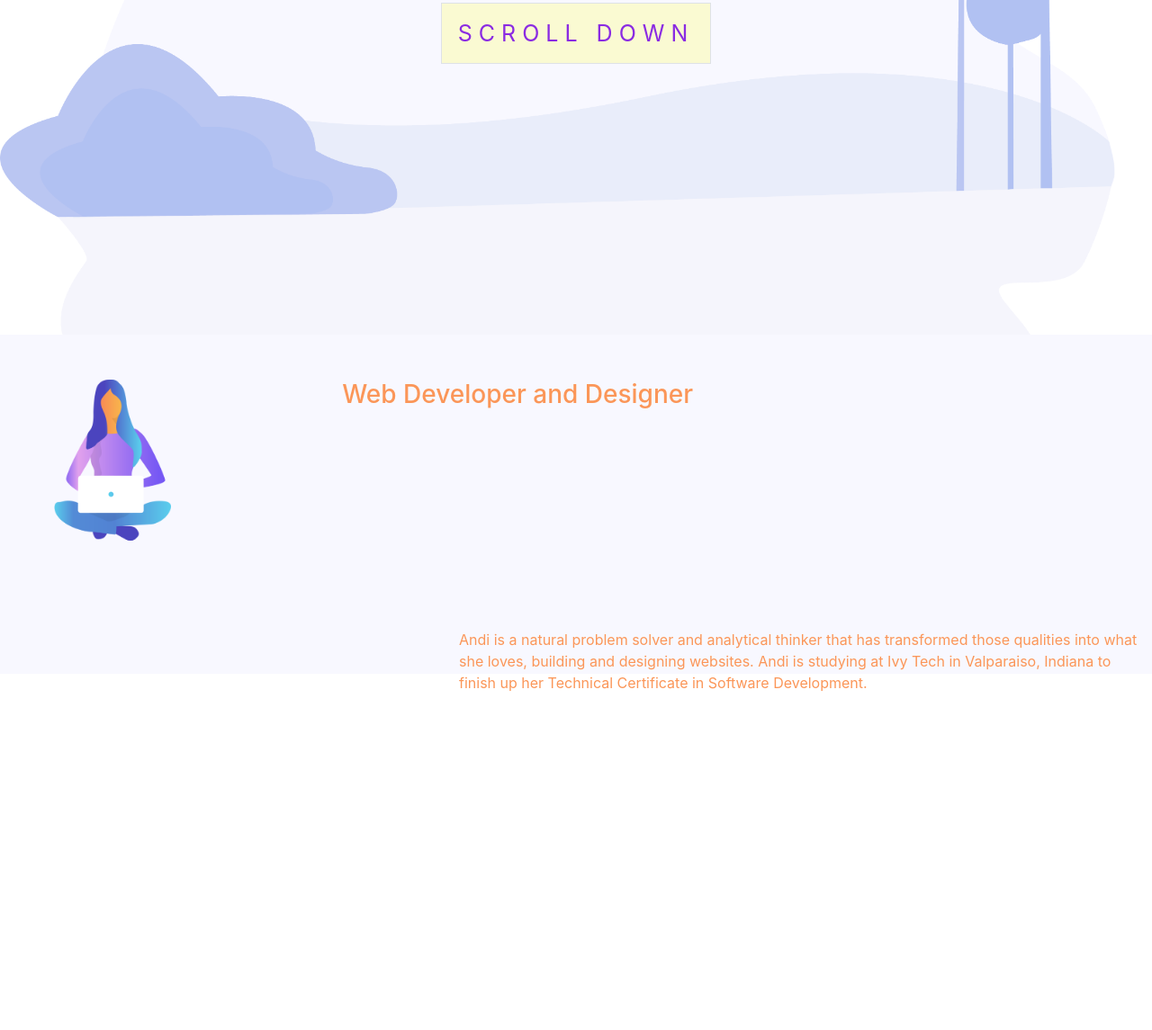
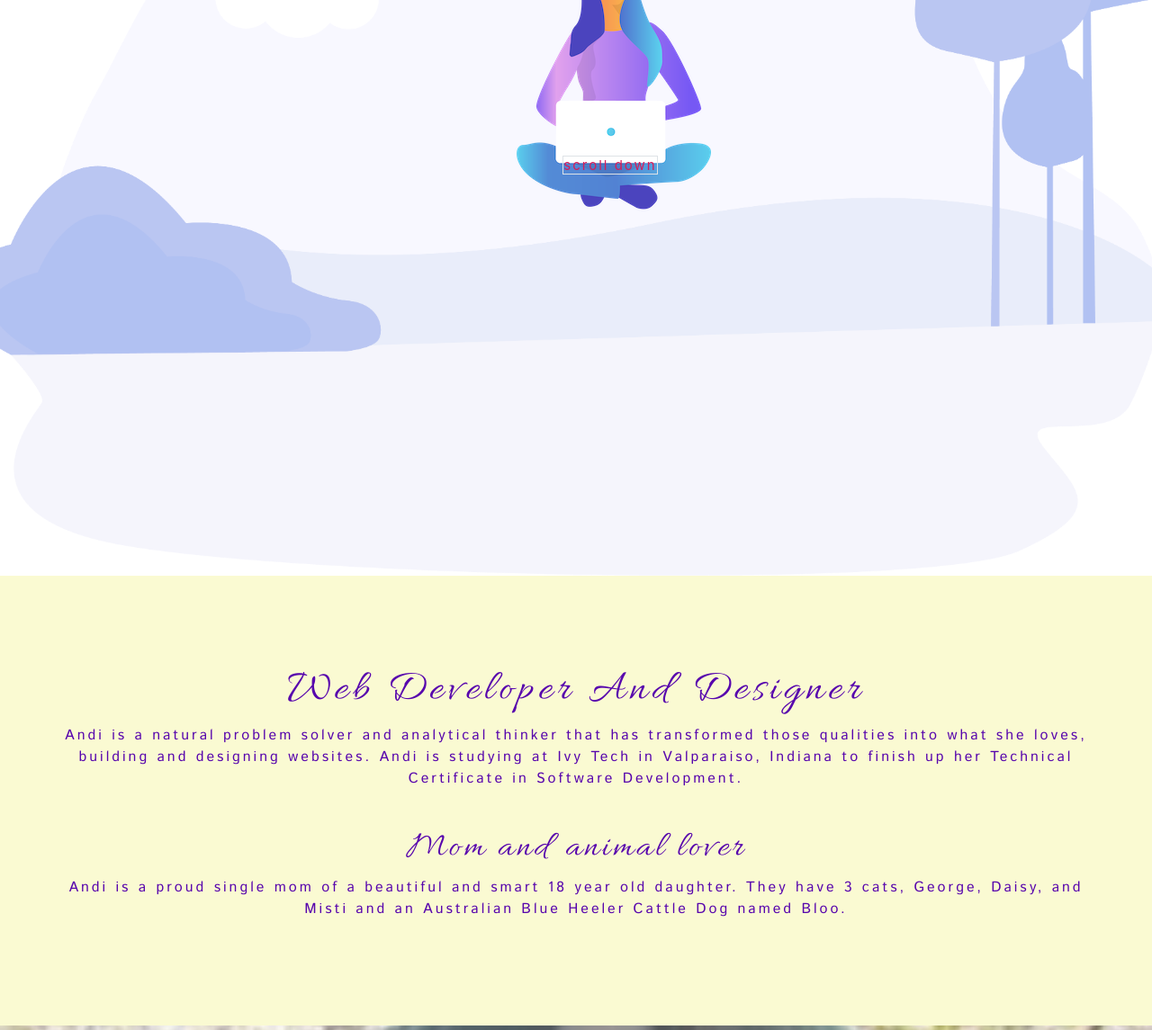
Before and after one commit to almonty67/am_profile, a plain HTML site: page about.html in a window 1280 px wide. Shown: the part 381-1526 px from the top of the page at 90% size. Before the commit the page ends 1352 px from the top, so only its background shows below. Drawn offline with nearby package versions, Linux system fonts and the light colour scheme.

Commit message:
removed, added images

```diff
--- a/about.html
+++ b/about.html
@@ -45,16 +45,29 @@
 
         <!-- About -->
         <div class="bg-img-1" id="about">
+            <div class="bg-img-4" style="background-color: transparent;"></div>
             <div class="caption-1 text-center">
-                <span class="border">SCROLL DOWN</span>
+                <span class="border">scroll down</span>
             </div>
         </div>
-        <div class="bg-img-2" style="">
-                <img src="img/woman-sitting.png"  width="180" alt="">
-            <h3 class="about-page float-right">Web Developer and Designer</h3>
-            <p class="about-para-1 float-right">Andi is a natural problem solver and analytical thinker that has transformed those qualities into what she loves, building and designing websites.
+
+       <div style="background-color: #FAFAD2; height:500px; padding:100px 50px; text-align:center;">
+            <h3 class="about-page text-center">Web Developer and Designer</h3>
+            <p class="about-para text-center">Andi is a natural problem solver and analytical thinker that has transformed those qualities into what she loves, building and designing websites.
              Andi is studying at Ivy Tech in Valparaiso, Indiana to finish up her Technical Certificate in Software Development.</p>
+           <h3 class="about-page-1 text-center">Mom and animal lover</h3>
+           <p class="about-para">Andi is a proud single mom of a beautiful and smart 18 year old daughter.  They have 3 cats, George, Daisy, and Misti and an Australian Blue Heeler Cattle Dog named Bloo.</p>
         </div>
+
+        <div class="bg-img-2" style="background-color: #000">
+            <div class="bg-img-3"></div>
+        </div>
+
+
+
+
+
+
 
 
 
--- a/css/custom.css
+++ b/css/custom.css
@@ -2,7 +2,9 @@
 /* camaro color #444D53*/
 /*font-family: 'Allura', cursive;*/
 /*font-family: 'Istok Web', sans-serif;*/
-
+/** {*/
+/*    border: 1px solid red;*/
+/*}*/
 body {
     background:  #fff;
 }
@@ -102,7 +104,7 @@ svg {
 /***** END JUMBOTRON ANIMATION ******/
 .bg-img-1{
     background-image:  url("../img/bg13.png");
-    min-height:  682px;
+    min-height:  500px;
     background-attachment: fixed;
     background-position: center;
     background-repeat: no-repeat;
@@ -110,45 +112,73 @@ svg {
 }
 
 .caption-1 {
+
     position: absolute;
     left: 0;
-    top: 50%;
+    top: 69%;
     width: 100%;
-    color:  #8A2BE2;
+    color:  #d61c59;
 }
 
 span.border {
-    background-color: #FAFAD2;
-    padding:  18px;
-    font-size: 25px;
-    letter-spacing: 7px;
+    /*padding:  15px;*/
+    font-size: 15px;
+    letter-spacing: 2px;
+    margin-left:  76px;
 }
 
-.bg-img-2 {
-    background-color: #F8F8FF;
-    background-position: center;
-    background-repeat: no-repeat;
-    /*min-height: 940px;*/
-    /*min-width: 240px;*/
-    padding: 50px 10px;
+.about-page {
+    color: #5705AD;
+    font-family: 'Allura', cursive;
+    font-size: 3em;
+    letter-spacing:  5px;
+    text-transform: capitalize;
 }
 
-/*h3   {*/
-/*    text-align: center;*/
-/*    margin-bottom: 500px;*/
-/*}*/
-
-.about-page {
-    color:#FB9658;
-    margin-right: 500px;
-    clear: both;
+.about-para {
+    color: #5705AD;
+    font-family: 'Istok Web', sans-serif;
+    font-weight:  400;
+    letter-spacing: 3px;
 }
 
-.about-para-1 {
-    color:#FB9658;
-    clear: both;
-    margin-left:  500px;
-    margin-bottom:  200px;
+.about-page-1 {
+    color: #5705AD;
+    font-family: 'Allura', cursive;
+    font-size: 2.5em;
+    letter-spacing: 3px;
+    padding-top: 25px;
+}
+.bg-img-2 {
+    background-image: url("../img/profile-copy-2.jpg");
+    /*background-attachment: fixed;*/
+    background-position: center;
+    background-size: cover;
+    background-repeat: no-repeat;
+    min-height: 400px;
+    position: relative;
+    opacity: 0.85;
+}
+
+.bg-img-3 {
+    background-image:  url("../img/me-holly-copy-2.jpg");
+    background-attachment: fixed;
+    background-repeat: no-repeat;
+    background-position: left;
+
+    min-height:  800px;
+    position: relative;
+    opacity: 0.85;
+}
+
+.bg-img-4 {
+    background-image:  url("../img/woman-sitting-copy-1.png");
+    /*background-attachment: scroll;*/
+    background-repeat: no-repeat;
+    background-position: center;
+    /*margin-top:  65px;*/
+    min-height: 950px;
+    position: relative;
 }
 /*******  ABOUT PAGE ********/
 
```
Also changed, not shown: img/me-holly-copy-2.jpg (added), img/me-holly.jpg (deleted), img/profile-copy-2.jpg (added), img/profile.JPEG (deleted), img/woman-sitting-copy-1.png (added), img/woman-sitting.png (deleted), 1 other file.
